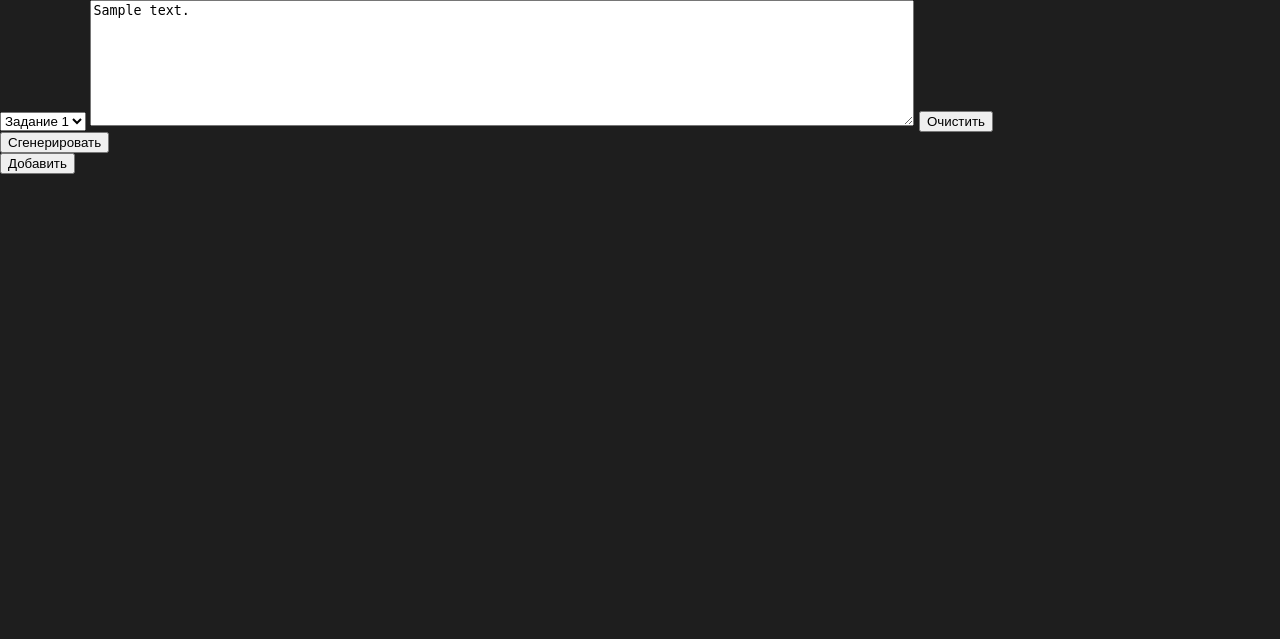
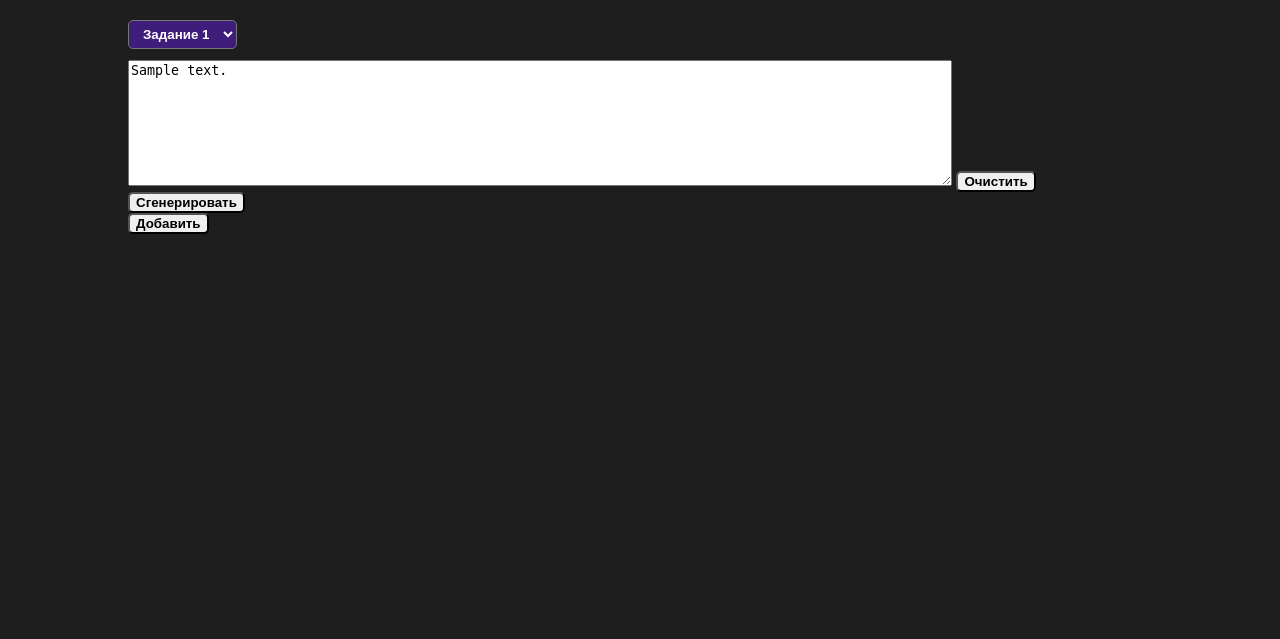
Before and after one commit to XpyStion/preparation-chemistry-exam, a Django app: template app/templates/create_task/create_task.html in a window 1280 px wide. Shown: the part 80-719 px from the top of the page. Run offline with Django 5.2, Linux system fonts and the light colour scheme; the template is opened without the code that fills it: most values are stand-ins (such as "Sample title", 1, 10 or a date in 2020).

Commit message:
Add create task styles

```diff
--- /dev/null
+++ b/app/static/styles/create_task.css
@@ -0,0 +1,39 @@
+.create-task-content {
+    width: 80%;
+    height: 80vh;
+    margin: 0 auto;
+    display: flex;
+    flex-direction: column;
+
+}
+
+.select-task {
+    margin: 2% 0 1%;
+}
+
+.dropbox-textfield-group {
+
+}
+
+#task-dropbox {
+    color: white;
+    background-color: #3F1D7B;
+    padding: 5px 10px;
+}
+
+
+#task-dropbox,
+#task-clear-button,
+#task-generate-button,
+#task-add-button {
+    font-weight: bold;
+    border-radius: 5px;
+}
+
+
+.tasks-textarea {
+    width: 100%;
+    border-radius: 5px;
+    resize: none;
+    text-align: center;
+}
--- a/app/templates/create_task/create_task.html
+++ b/app/templates/create_task/create_task.html
@@ -8,6 +8,7 @@
     <meta name="viewport" content="width=device-width, initial-scale=1.0">
     <title>Создать задание</title>
     <link rel="stylesheet" type="text/css" href="{% static 'styles/common.css' %}">
+    <link rel="stylesheet" type="text/css" href="{% static 'styles/create_task.css' %}">
 </head>
 
 <body>
@@ -16,6 +17,7 @@
     </header>
 
     <div class="create-task-content">
+
         <label class="select-task">
             <select id="task-dropbox">
                 <option value="task1">Задание 1</option>
@@ -24,13 +26,15 @@
             </select>
         </label>
 
-        <label class="input-text-field">
-            <textarea id="taks-textarea" rows="8" cols="100">{{ task_text }}</textarea>
-        </label>
+        <div class="dropbox-textfield-group">
+            <label class="input-text-field">
+                <textarea id="tasks-textarea" rows="8" cols="100">{{ task_text }}</textarea>
+            </label>
 
-        <label class="clear-button">
-            <button id="task-clear-button">Очистить</button>
-        </label>
+            <label class="clear-button">
+                <button id="task-clear-button">Очистить</button>
+            </label>
+        </div>
 
         <label class="generate-button">
             <form id="task-generate-form" action="/create_task/" method="post">
@@ -45,8 +49,8 @@
 
 </body>
 <script>
-    document.getElementById('clear-button').addEventListener('click', function() {
-        document.getElementById('large-text-field').value = ''; // Очистить текстовое поле
+    document.getElementById('task-clear-button').addEventListener('click', function() {
+        document.getElementById('tasks-textarea').value = ''; // Очистить текстовое поле
     });
 </script>
 </html>
```
